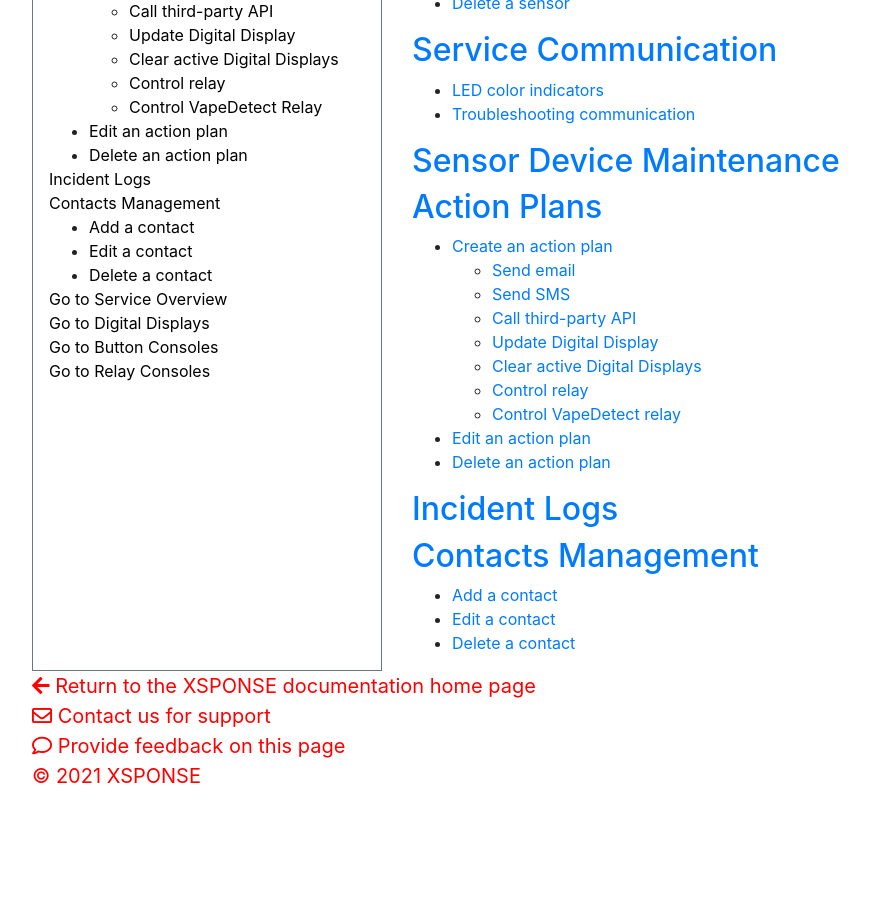
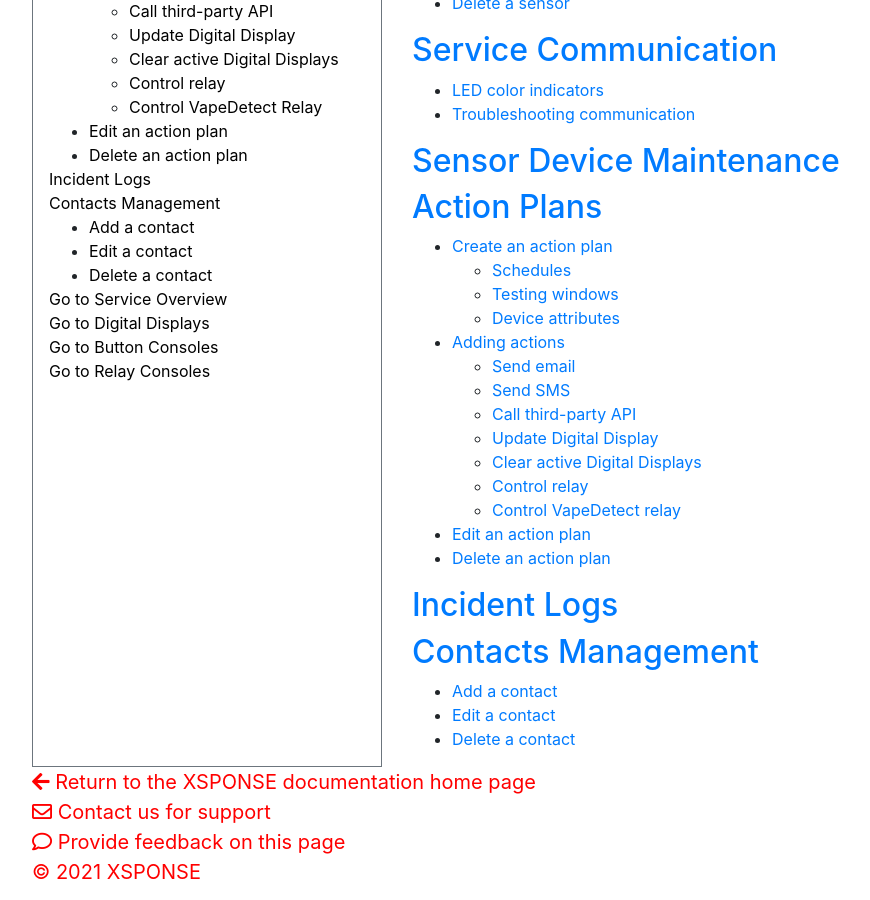
Before and after one commit to NrsSystems/docs, a Jekyll site: the page built from vape-detect/index.md, in a window 1280 px wide and 900 px high, scrolled down 889 px. Shown: the whole window, without its empty margins (53-923 px from the left). Built offline with Jekyll 4.4.1, drawn with Linux system fonts in a browser that asks for light colours; our own code applies the rules of GitHub Pages for plain Markdown files; before the commit the page ends 1696 px from its top, so only the background shows below that.

Commit message:
Update index.md
Updated Action Plans list

```diff
--- a/vape-detect/index.md
+++ b/vape-detect/index.md
@@ -32,6 +32,10 @@ For general information about the XSPONSE service and website, see the [Service
 
 ## [Action Plans](../general-ops/action-plans.md)
 - [Create an action plan](../general-ops/action-plans.md#create-an-action-plan)
+  - [Schedules](../general-ops/action-plans.md#schedules)
+  - [Testing windows](../general-ops/action-plans.md#testing-windows)
+  - [Device attributes](../general-ops/action-plans.md#device-attributes)
+- [Adding actions](../general-ops/action-plans.md#adding-actions)
   - [Send email](../general-ops/action-plans.md#send-email)
   - [Send SMS](../general-ops/action-plans.md#send-sms)
   - [Call third-party API](../general-ops/action-plans.md#call-third-party-api)
```
